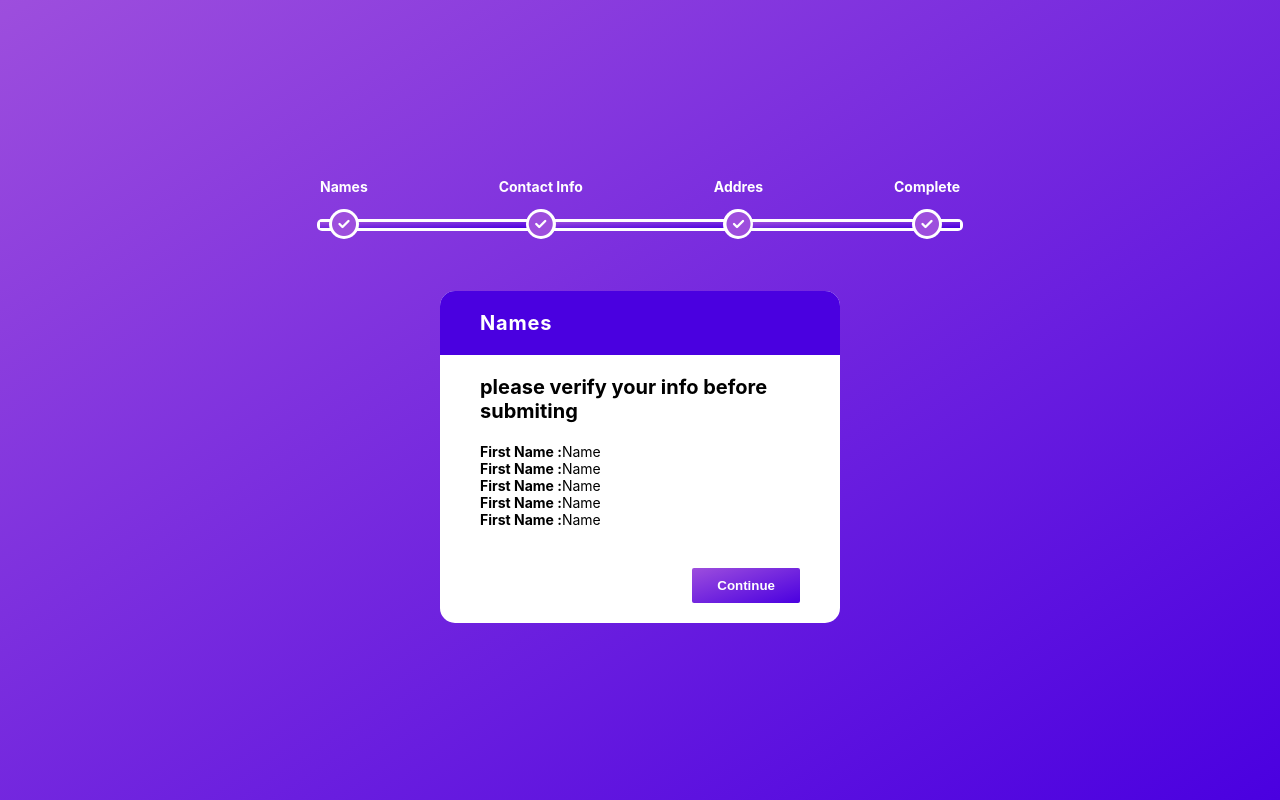
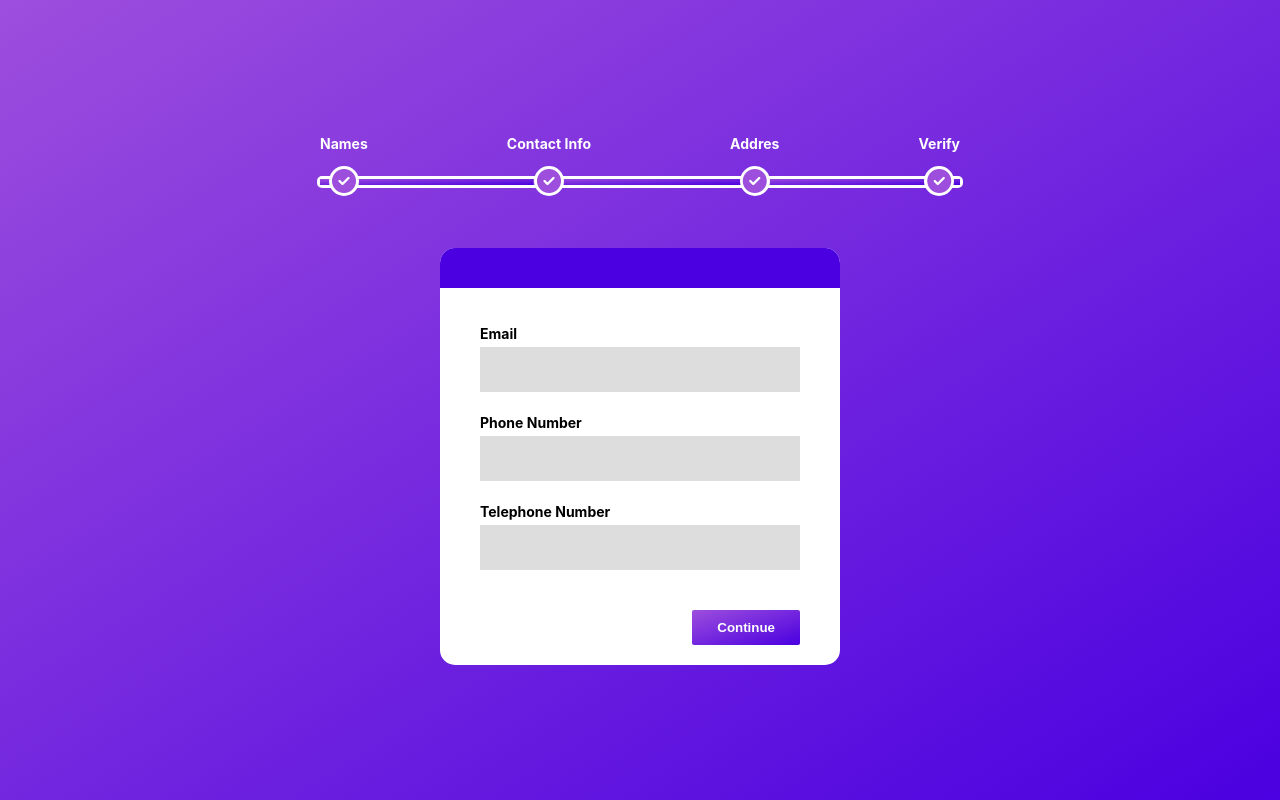
Before and after one commit to mathia-gowb/react-step-form, a React (Create React App) app: page / in a window 1280 px wide. Built offline with nearby package versions, Linux system fonts and the light colour scheme.

Commit message:
made the app modular

```diff
--- a/src/App.css
+++ b/src/App.css
@@ -19,6 +19,9 @@
 h2{
   font-size:14px;
   margin-bottom:14px;
+}
+.icon-container {
+  color:var(--purpleLight)
 }
 #check-point,#path{
   display: flex;
--- a/src/App.js
+++ b/src/App.js
@@ -1,72 +1,14 @@
 import logo from './logo.svg';
 import './App.css';
 import { globalColors } from './global-colors';
+import { Header } from './components/header';
+import {InputFormContainer } from './components/input-form-container';
 
 function App() {
   return (
     <div className="App" style={globalStyle}>
-      <header>
-        <div id="check-point">
-          <div class="check-point-item">
-            <h2>Names</h2>
-            <div class="icon-container">
-              <i class="fa-solid fa-circle-check" style={{color:globalColors.purpleLight}}></i>
-            </div>
-          </div>
-          <div class="check-point-item">
-            <h2>Contact Info</h2>
-            <div class="icon-container">
-              <i class="fa-solid fa-circle-check" style={{color:globalColors.purpleLight}}></i>
-            </div>
-          </div>
-          <div class="check-point-item">
-            <h2>Addres</h2>
-            <div class="icon-container">
-              <i class="fa-solid fa-circle-check" style={{color:globalColors.purpleLight}}></i>
-            </div>
-          </div>
-          <div class="check-point-item">
-            <h2>Complete</h2>
-            <div class="icon-container">
-              <i class="fa-solid fa-circle-check" style={{color:globalColors.purpleLight}}></i>
-            </div>
-          </div>
-        </div>
-        <div id="path">
-          <div class="path-indicator"></div>
-          <div class="path-indicator"></div>
-          <div class="path-indicator"></div>
-        </div>
-      </header>
-      <div class="form-wrapper">
-        <div class="form-header">
-          Names
-        </div>
-{/*         <form>
-          <label>First Name</label>
-          <br/>
-          <input required />
-          <br/>
-          <br/>
-          <label>First Name</label>
-          <br/>
-          <input required/>
-        </form> */}
-        <div class="final-info">
-          <h1>please verify your info before submiting</h1>
-          <ul class="final-info-list">
-              <li><p class="info-title">First Name :</p><p class="info-detail">Name</p></li>
-              <li><p class="info-title">First Name : </p><p class="info-detail">Name</p></li>
-              <li><p class="info-title">First Name : </p><p class="info-detail">Name</p></li>
-              <li><p class="info-title">First Name : </p><p class="info-detail">Name</p></li>
-              <li><p class="info-title">First Name : </p><p class="info-detail">Name</p></li>
-          </ul>
-        </div>
-        <div class="form-buttons " id="step-1">
-          <button class="back-button">Back</button>
-          <button class="foward-button">Continue</button>
-        </div>
-      </div>
+      <Header/>
+      <InputFormContainer/>
     </div>
   );
 }
--- /dev/null
+++ b/src/components/action-buttons.js
@@ -0,0 +1,8 @@
+export function ActionButtons(){
+    return (
+        <div className="form-buttons " id="step-1">
+            <button className="back-button">Back</button>
+            <button className="foward-button">Continue</button>
+        </div>
+    )
+}
--- /dev/null
+++ b/src/components/forms.js
@@ -0,0 +1,48 @@
+function Form1(){
+    return (
+        <form>
+        <label>First Name</label>
+        <br/>
+        <input required />
+        <br/>
+        <br/>
+        <label>First Name</label>
+        <br/>
+        <input required/>
+      </form>
+    )
+}
+function Form2(){
+    return (
+        <form>
+        <label>Email</label>
+        <br/>
+        <input type="text"required />
+        <br/>
+        <br/>
+        <label>Phone Number</label>
+        <br/>
+        <input type="number"required/>
+        <br/>
+        <br/>
+        <label>Telephone Number</label>
+        <br/>
+        <input type="number"required/>
+      </form>
+    )
+}
+function Form3(){
+    return (
+        <form>
+        <label>City</label>
+        <br/>
+        <input required />
+        <br/>
+        <br/>
+        <label>Street Address</label>
+        <br/>
+        <input required/>
+      </form>
+    )
+}
+export {Form1,Form2,Form3}
--- /dev/null
+++ b/src/components/header.js
@@ -0,0 +1,37 @@
+export function Header(props){
+    return(
+        <header>
+        <div id="check-point">
+          <div className="check-point-item">
+            <h2>Names</h2>
+            <div className="icon-container">
+              <i className="fa-solid fa-circle-check"></i>
+            </div>
+          </div>
+          <div className="check-point-item">
+            <h2>Contact Info</h2>
+            <div className="icon-container">
+              <i className="fa-solid fa-circle-check" ></i>
+            </div>
+          </div>
+          <div className="check-point-item">
+            <h2>Addres</h2>
+            <div className="icon-container">
+              <i className="fa-solid fa-circle-check"></i>
+            </div>
+          </div>
+          <div className="check-point-item">
+            <h2>Verify</h2>
+            <div className="icon-container">
+              <i className="fa-solid fa-circle-check"></i>
+            </div>
+          </div>
+        </div>
+        <div id="path">
+          <div className="path-indicator"></div>
+          <div className="path-indicator"></div>
+          <div className="path-indicator"></div>
+        </div>
+      </header>
+    )
+}
--- /dev/null
+++ b/src/components/input-form-container.js
@@ -0,0 +1,15 @@
+import { ActionButtons } from "./action-buttons";
+import { Form1, Form2, Form3 } from "./forms";
+
+export function InputFormContainer(props){
+    return (
+        <div className="form-wrapper">
+        <div className="form-header">
+        {props.stepName}
+        </div>
+        <Form2/>
+        <ActionButtons/>
+
+      </div>
+    )
+}
```
Also changed, not shown: src/components/final-info.js (added, +14 -0 lines).
